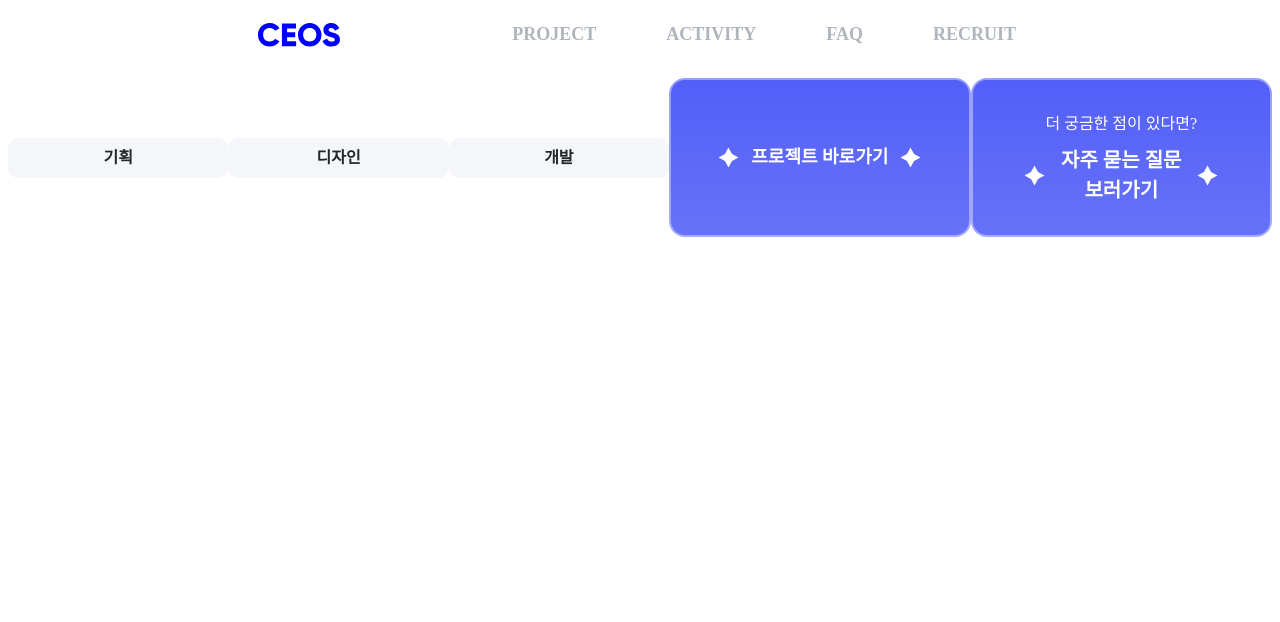
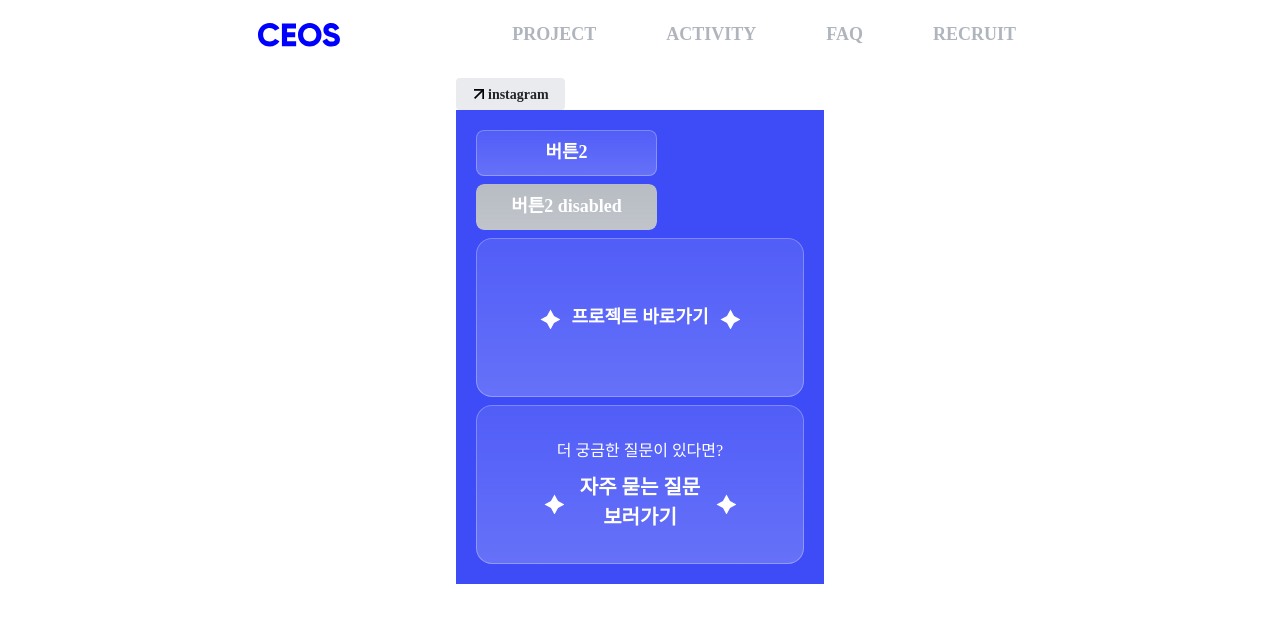
Before and after one commit to CEOS-Developers/CEOS-FE, a Next.js app in the folder apps/ceos/: page / in a window 1280 px wide. Shown: the top 622 px of the page. Built offline with nearby package versions, Linux system fonts and the light colour scheme; a web font is replaced by a local one; what emotion-reset would draw is missing.

Commit message:
feat: pc버전 글라스 바로가기 완성

```diff
--- a/apps/ceos/src/assets/Diamond.tsx
+++ b/apps/ceos/src/assets/Diamond.tsx
@@ -1,9 +1,23 @@
-export const Diamond = () => {
+import { css } from '@emotion/react';
+
+export const Diamond = ({
+  width = 20,
+  height = 20,
+}: {
+  width?: number;
+  height?: number;
+}) => {
   return (
+    <div
+      css={css`
+        width: ${width}px;
+        height: ${height}px;
+      `}
+    >
       <svg
-      width="21"
-      height="21"
-      viewBox="0 0 21 21"
+        width="100%"
+        height="100%"
+        viewBox="0 0 20 20"
         fill="none"
         xmlns="http://www.w3.org/2000/svg"
       >
@@ -12,5 +26,6 @@ export const Diamond = () => {
           fill="white"
         />
       </svg>
+    </div>
   );
 };
--- a/apps/ceos/src/components/Shortcut/index.tsx
+++ b/apps/ceos/src/components/Shortcut/index.tsx
@@ -22,35 +22,37 @@ export const Shortcut = ({
   );
 };
 
-export const BigShortcut1 = () => {
+export const GlassShortcut1 = ({
+  children,
+  ...props
+}: ButtonHTMLAttributes<HTMLButtonElement>) => {
   return (
-    <BigStyledButton>
+    <GlassStyledButton {...props} typeNum={1}>
       <Flex webGap={12} mobileGap={8} className="shortcut1-diamond-text">
         <Diamond />
-        프로젝트 바로가기
+        {children}
         <Diamond />
       </Flex>
-    </BigStyledButton>
+    </GlassStyledButton>
   );
 };
 
-export const BigShortcut2 = () => {
+export const GlassShortcut2 = ({
+  children,
+  title,
+  ...props
+}: ButtonHTMLAttributes<HTMLButtonElement>) => {
   return (
-    <BigStyledButton>
-      <Flex webGap={8} direction="column" height={95}>
-        더 궁금한 점이 있다면?
-        <Flex
-          webGap={16}
-          mobileGap={8}
-          height={60}
-          className="shortcut2-diamond-text"
-        >
+    <GlassStyledButton {...props}>
+      <div className="text-container">
+        {title}
+        <Flex webGap={16} mobileGap={8} className="shortcut2-diamond-text">
           <Diamond />
-          자주 묻는 질문 <br /> 보러가기
+          {children}
           <Diamond />
         </Flex>
-      </Flex>
-    </BigStyledButton>
+      </div>
+    </GlassStyledButton>
   );
 };
 
@@ -75,15 +77,21 @@ const StyledButton = styled.button`
   }
 `;
 
-const BigStyledButton = styled.button`
+const GlassStyledButton = styled.button<{ typeNum?: number }>`
   width: 328px;
   height: 159px;
   border-radius: 16px;
-  background-color: ${theme.palette.Blue};
   color: ${theme.palette.White};
-  ${theme.typo.Web.Body2};
-  ${theme.glass.Glass3};
+  ${theme.glass.Border};
 
+  .text-container {
+    ${theme.typo.Web.Body2};
+    display: flex;
+    flex-direction: column;
+    align-items: center;
+    justify-content: center;
+    gap: 8px;
+  }
   .shortcut1-diamond-text {
     ${theme.typo.Web.Heading4}
   }
--- a/apps/ceos/src/pages/index.tsx
+++ b/apps/ceos/src/pages/index.tsx
@@ -1,7 +1,25 @@
-import { Flex } from '@ceos-fe/ui';
-import { SelectButton } from '../../../../packages/ui/src/components/SelectButton/index';
+import {
+  RewardCard,
+  MentorCard,
+  SponsorCard,
+  ManagementCard,
+  ProjectCard,
+  Flex,
+  Button,
+  TextField,
+} from '@ceos-fe/ui';
+import { manage, mentor, project, rewardCards, sponsor } from '@ceos/assets';
 import { useForm } from 'react-hook-form';
-import { BigShortcut1, BigShortcut2 } from '@ceos/components/Shortcut';
+import styled from '@emotion/styled';
+import { KeyOfPalette } from '../../../../packages/ui/src/styles/theme';
+import {
+  GlassShortcut1,
+  GlassShortcut2,
+  Shortcut,
+} from '@ceos/components/Shortcut';
+import { Header } from '@ceos/components/Header';
+import { FAQBox } from '@ceos/components/FAQBox';
+
 export default function Home() {
   const { register, watch } = useForm({
     defaultValues: {
@@ -10,28 +28,31 @@ export default function Home() {
       part: '',
     },
   });
+  const colors = ['Green', 'Skyblue', 'Yellow'];
   return (
-    <Flex direction="row">
-      <SelectButton
-        variant="admin"
-        value="기획"
-        webWidth={240}
-        {...register('part')}
-      />
-      <SelectButton
-        variant="admin"
-        value="디자인"
-        webWidth={240}
-        {...register('part')}
-      />
-      <SelectButton
-        variant="admin"
-        value="개발"
-        webWidth={240}
-        {...register('part')}
-      />
-      <BigShortcut1 />
-      <BigShortcut2 />
-    </Flex>
+    <div>
+      <Shortcut onClick={() => {}}>instagram</Shortcut>
+      <Wrapper color="Blue">
+        <Button variant="glass">버튼2</Button>
+        <Button variant="glass" disabled>
+          버튼2 disabled
+        </Button>
+        <GlassShortcut1>프로젝트 바로가기</GlassShortcut1>
+        <GlassShortcut2 title="더 궁금한 질문이 있다면?">
+          자주 묻는 질문 <br /> 보러가기
+        </GlassShortcut2>
+      </Wrapper>
+    </div>
   );
 }
+
+const Wrapper = styled.div<{
+  color: KeyOfPalette;
+}>`
+  background-color: ${({ theme, color }) => theme.palette[color]};
+
+  display: flex;
+  flex-direction: column;
+  gap: 8px;
+  padding: 20px;
+`;
--- a/packages/ui/src/styles/glass.tsx
+++ b/packages/ui/src/styles/glass.tsx
@@ -41,28 +41,6 @@ export const glass = {
       );
     }
   `,
-  Glass3: css`
-    border: 2px solid rgba(255, 255, 255, 0.4);
-    background-image: linear-gradient(
-      180deg,
-      rgba(255, 255, 255, 0.3445) 0%,
-      rgba(255, 255, 255, 0.106) 0.01%,
-      rgba(255, 255, 255, 0.212) 100%
-    );
-    background-origin: border-box;
-    backdrop-filter: blur(15px);
-    -webkit-backdrop-filter: blur(15px);
-
-    :hover {
-      border: 2px solid rgba(255, 255, 255, 0.4);
-      background-image: linear-gradient(
-        180deg,
-        rgba(255, 255, 255, 0.4) 0%,
-        rgba(255, 255, 255, 0.3) 100%
-      );
-      backdrop-filter: blur(15px);
-    }
-  `,
   Border: css`
     border: 0.1rem solid rgba(255, 255, 255, 0.3);
     background-image: linear-gradient(
```
Lines whose indentation alone changed are shown as unchanged.
